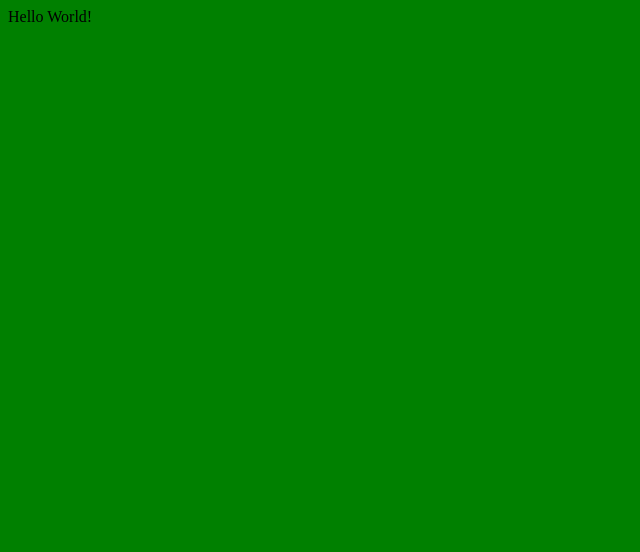
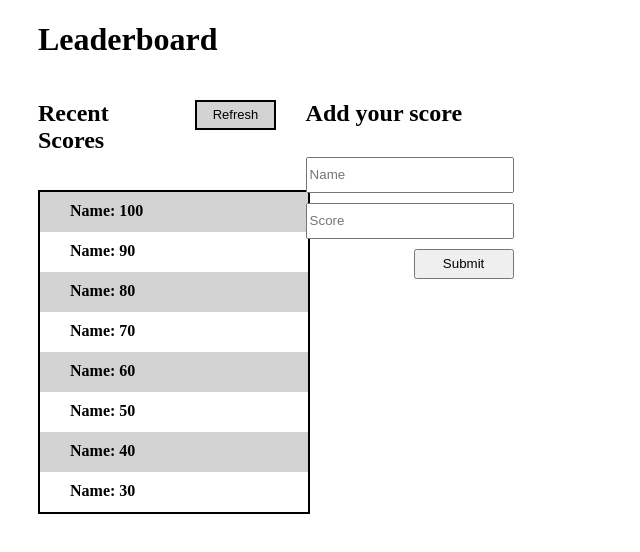
Before and after one commit to didierganthier/leaderboard-project, a website built with webpack: page src/index.html in a window 1280 px wide. Shown: the whole page, without its empty margins (0-640 px from the left). Built offline with nearby package versions, Linux system fonts and the light colour scheme.

Commit message:
Design HTML template

```diff
--- a/src/index.html
+++ b/src/index.html
@@ -7,6 +7,32 @@
     <title>Leaderboard</title>
 </head>
 <body>
-    <h1>Linters are working</h1>
+    <h1>Leaderboard</h1>
+    <div class="main-content">
+        <div class="show-scores">
+            <div class="scores-header">
+                <h2 class="recent-scores">Recent Scores</h2>
+                <button type="button" class="refresh">Refresh</button>
+            </div>
+            <ul class="scores-list">
+                <li>Name: 100</li>
+                <li>Name: 90</li>
+                <li>Name: 80</li>
+                <li>Name: 70</li>
+                <li>Name: 60</li>
+                <li>Name: 50</li>
+                <li>Name: 40</li>
+                <li>Name: 30</li>
+            </ul>
+        </div>
+        <div class="add-score">
+            <h2>Add your score</h2>
+            <form class="add-score-form">
+                <input type="text" placeholder="Name">
+                <input type="number" placeholder="Score">
+                <button type="submit">Submit</button>
+            </form>
+        </div>
+    </div>
 </body>
 </html>
--- a/src/index.js
+++ b/src/index.js
@@ -1,3 +1 @@
 import './style.css';
-
-document.querySelector('body').innerHTML = 'Hello World!';
--- a/src/style.css
+++ b/src/style.css
@@ -1,3 +1,99 @@
-body {
-  background: green;
+li {
+  list-style: none;
+  font-weight: bold;
 }
+
+h1,
+.scores-header,
+.scores-list li {
+  padding-left: 30px;
+}
+
+.refresh {
+  background-color: lightgray;
+  color: black;
+  text-align: center;
+  text-decoration: none;
+  font-size: 13px;
+  cursor: pointer;
+  height: 30px;
+  margin-top: 20px;
+  margin-left: 30px;
+}
+
+.scores-header,
+.main-content,
+.recent-scores,
+.add-score-form,
+.scores-list,
+.scores-list li {
+  display: flex;
+  justify-content: space-between;
+}
+
+.refresh,
+.scores-list {
+  border: 2px solid black;
+}
+
+.scores-header {
+  flex-direction: row;
+}
+
+.main-content {
+  flex-direction: row;
+  width: 40%;
+}
+
+.recent-scores {
+  flex-direction: column;
+  width: 70%;
+}
+
+.add-score {
+  margin-left: 30px;
+}
+
+.add-score-form {
+  flex-direction: column;
+  width: 100%;
+}
+
+.add-score-form input {
+  margin-top: 10px;
+  height: 30px;
+  width: 200px;
+}
+
+.add-score-form button {
+  margin-top: 10px;
+  height: 30px;
+  margin-left: auto;
+}
+
+li:nth-child(odd) {
+  background-color: lightgray;
+}
+
+li:nth-child(even) {
+  background-color: white;
+}
+
+.scores-list {
+  flex-direction: column;
+  padding-left: 0;
+  width: 100%;
+  margin-left: 30px;
+}
+
+.scores-list li {
+  flex-direction: row;
+  padding-right: 30px;
+  padding-top: 10px;
+  height: 30px;
+}
+
+.refresh,
+.add-score-form button {
+  width: 100px;
+}
```
